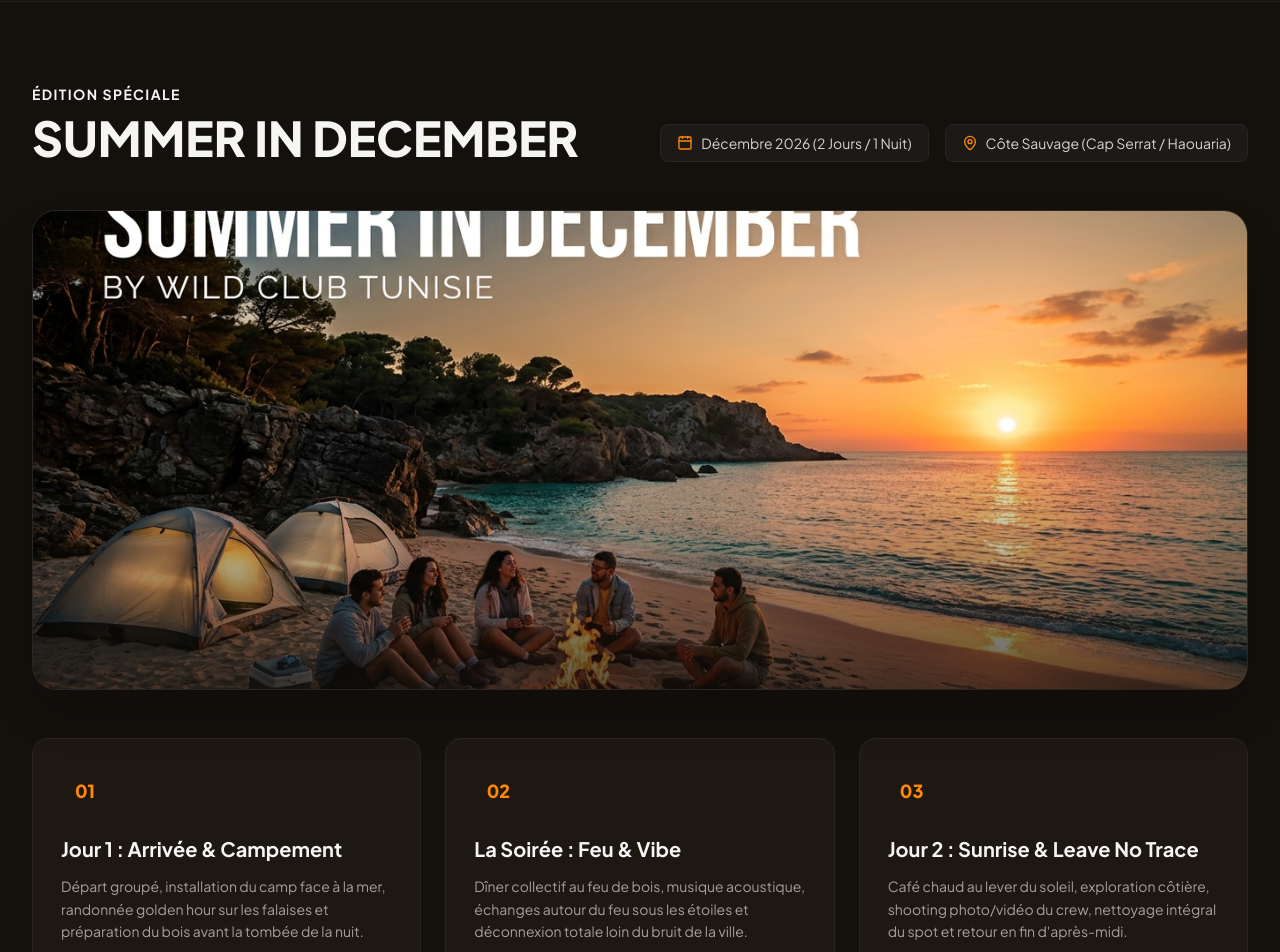
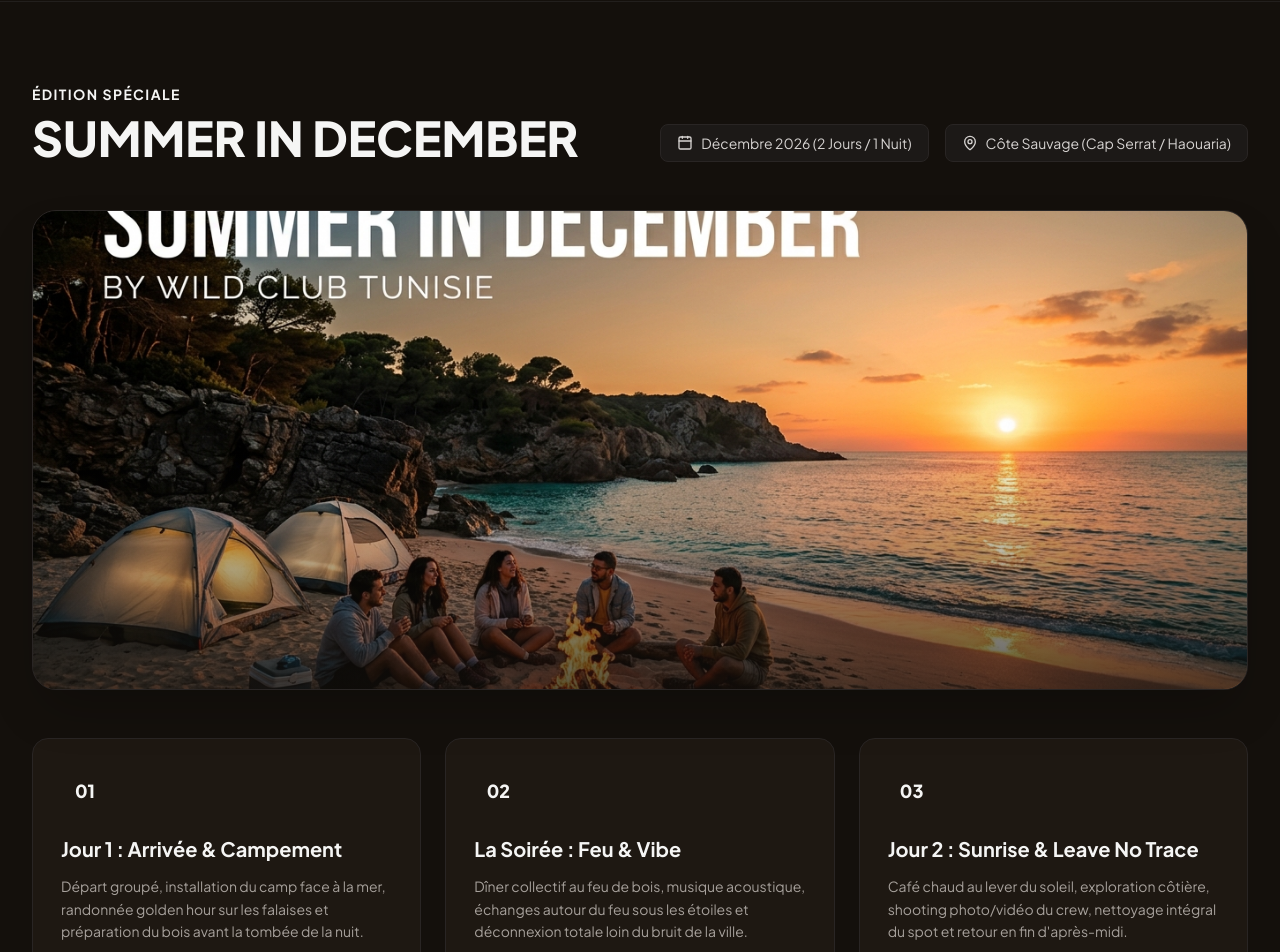
Before and after one commit to TunirDigitalServices/wildclub, a Next.js app: page / in a window 1280 px wide. Shown: the part 760-1712 px from the top of the page. Built offline with nearby package versions, Linux system fonts and the light colour scheme.

Commit message:
colors event section

```diff
--- a/components/EventSection.tsx
+++ b/components/EventSection.tsx
@@ -34,7 +34,7 @@ export default function EventSection() {
         {/* En-tête de l'événement */}
         <div className="flex flex-col md:flex-row md:items-end justify-between mb-12 gap-6">
           <div>
-            <span className="text-#F5C518 font-bold text-sm uppercase tracking-widest">
+            <span className="#F5C518 font-bold text-sm uppercase tracking-widest">
               Édition Spéciale
             </span>
             <h2 className="text-3xl sm:text-5xl font-black mt-2">
@@ -43,11 +43,11 @@ export default function EventSection() {
           </div>
           <div className="flex flex-wrap gap-4 text-sm text-stone-300">
             <span className="inline-flex items-center gap-2 bg-stone-900 px-4 py-2 rounded-lg border border-stone-800">
-              <Calendar className="w-4 h-4 text-orange-400" /> Décembre 2026 (2
+              <Calendar className="w-4 h-4 #F5C518" /> Décembre 2026 (2
               Jours / 1 Nuit)
             </span>
             <span className="inline-flex items-center gap-2 bg-stone-900 px-4 py-2 rounded-lg border border-stone-800">
-              <MapPin className="w-4 h-4 text-orange-400" /> Côte Sauvage (Cap
+              <MapPin className="w-4 h-4 #F5C518" /> Côte Sauvage (Cap
               Serrat / Haouaria)
             </span>
           </div>
@@ -64,7 +64,7 @@ export default function EventSection() {
         {/* Programme en 3 étapes */}
         <div className="grid md:grid-cols-3 gap-6 mb-16">
           <div className="bg-[#1E1812] p-7 rounded-2xl border border-stone-800">
-            <div className="w-12 h-12 rounded-xl bg-#F5C518/15 text-orange-400 flex items-center justify-center font-black text-lg mb-5">
+            <div className="w-12 h-12 rounded-xl bg-#F5C518/15 #F5C518 flex items-center justify-center font-black text-lg mb-5">
               01
             </div>
             <h3 className="text-xl font-bold mb-3">
@@ -78,7 +78,7 @@ export default function EventSection() {
           </div>
 
           <div className="bg-[#1E1812] p-7 rounded-2xl border border-stone-800">
-            <div className="w-12 h-12 rounded-xl bg-#F5C518/15 text-orange-400 flex items-center justify-center font-black text-lg mb-5">
+            <div className="w-12 h-12 rounded-xl bg-#F5C518/15 #F5C518 flex items-center justify-center font-black text-lg mb-5">
               02
             </div>
             <h3 className="text-xl font-bold mb-3">La Soirée : Feu & Vibe</h3>
@@ -90,7 +90,7 @@ export default function EventSection() {
           </div>
 
           <div className="bg-[#1E1812] p-7 rounded-2xl border border-stone-800">
-            <div className="w-12 h-12 rounded-xl bg-#F5C518/15 text-orange-400 flex items-center justify-center font-black text-lg mb-5">
+            <div className="w-12 h-12 rounded-xl bg-#F5C518/15 #F5C518 flex items-center justify-center font-black text-lg mb-5">
               03
             </div>
             <h3 className="text-xl font-bold mb-3">
@@ -130,7 +130,7 @@ export default function EventSection() {
               <button
                 type="button"
                 onClick={() => setMemberSubmitted(false)}
-                className="text-orange-400 text-sm underline"
+                className="#F5C518 text-sm underline"
               >
                 Inscrire une autre personne
               </button>
```
